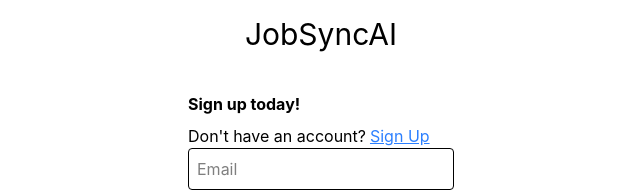
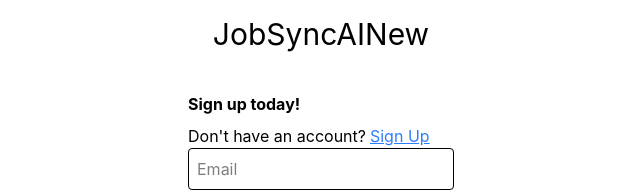
Before and after one commit to elukner/JobSyncAI, a React (Vite) app in the folder JobSyncAI/: page / in a window 1280 px wide. Shown: the top 192 px of the page, without its empty margins (319-959 px from the left). Built offline with nearby package versions, Linux system fonts and the light colour scheme; no server answers.

Commit message:
feat: update main component to render RouterProvider and change title to JobSyncAINew

```diff
--- a/JobSyncAI/src/main.tsx
+++ b/JobSyncAI/src/main.tsx
@@ -1,15 +1,16 @@
 import { StrictMode } from 'react'
 import { createRoot } from 'react-dom/client'
 import './index.css'
-import App from './App.tsx'
 import { AuthContextProvider } from './contexts/AuthContext.tsx'
+import { RouterProvider } from 'react-router-dom'
+import { router } from './router.tsx'
 
 createRoot(document.getElementById('root')!).render(
   <StrictMode>
     <>
-       <h1 className="text-center pt-4 text-3xl">JobSyncAI</h1>
+       <h1 className="text-center pt-4 text-3xl">JobSyncAINew</h1>
     <AuthContextProvider>
-      <App/>
+      <RouterProvider router={router}/>
     </AuthContextProvider>
     </>
   </StrictMode>,
```
